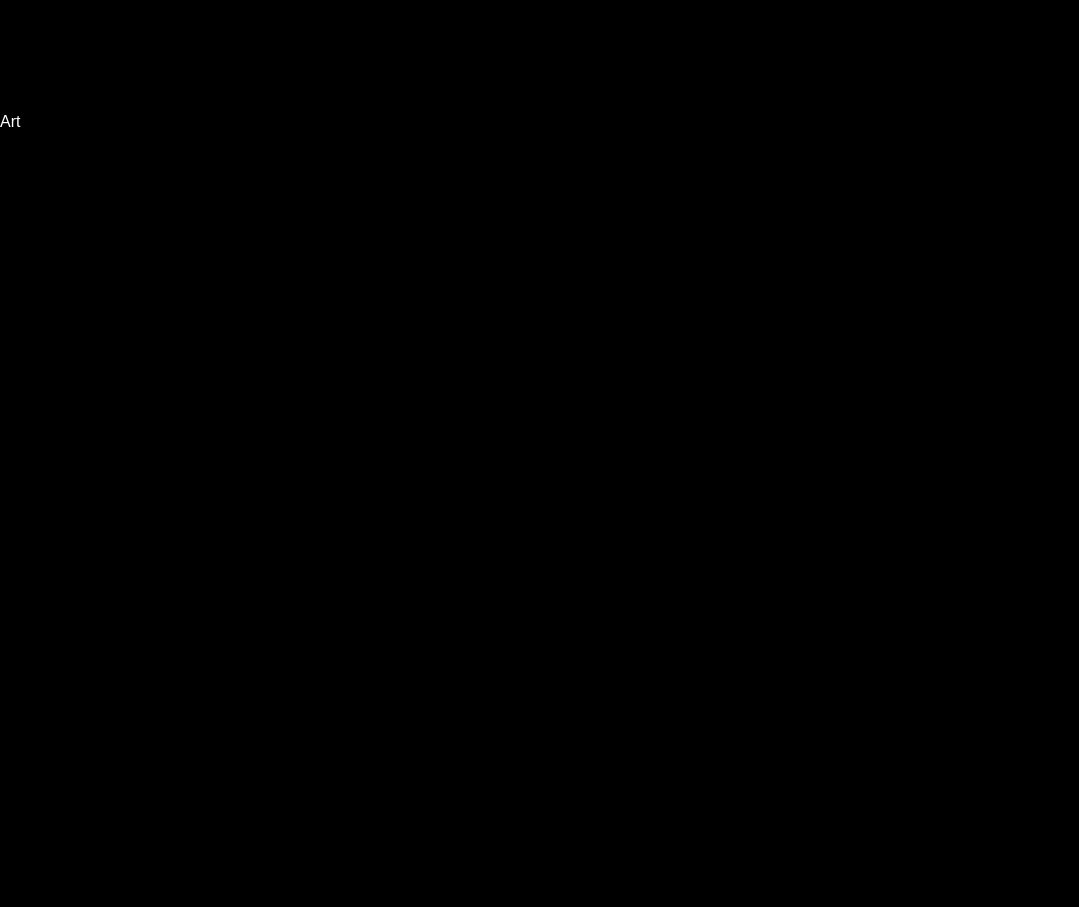
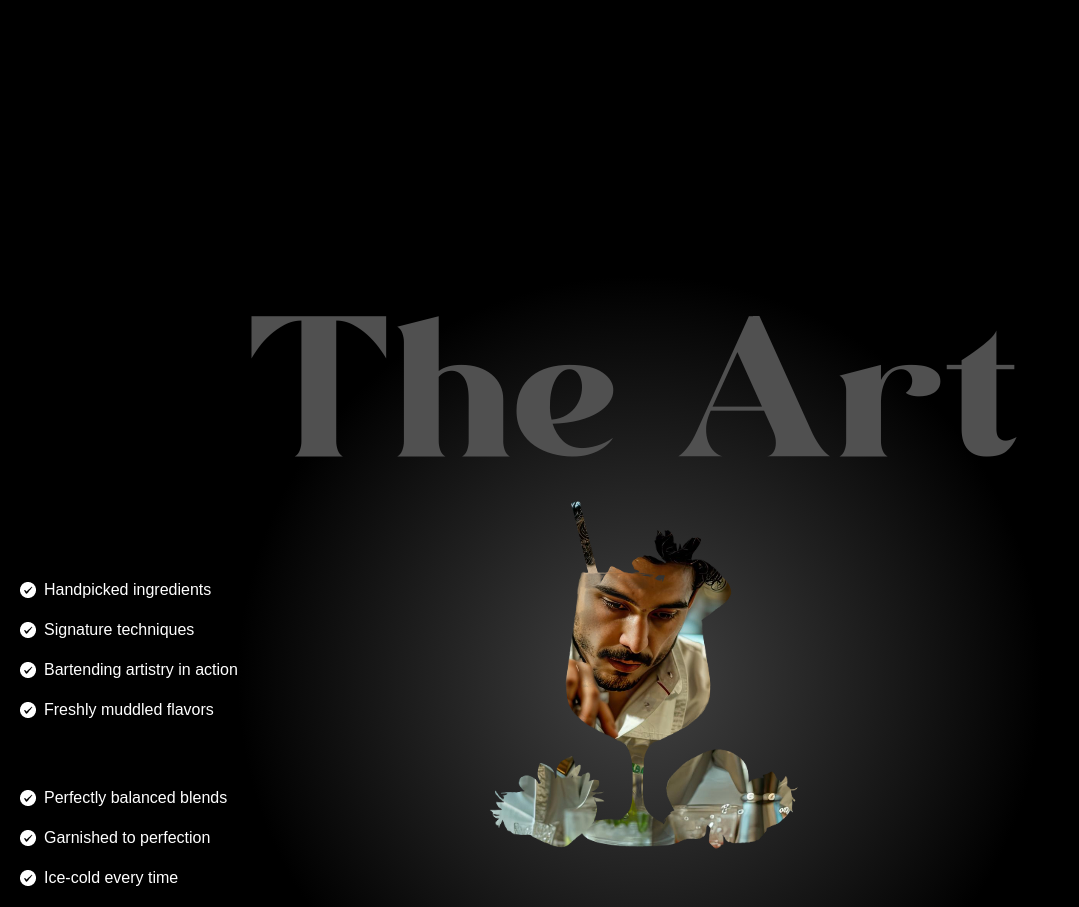
Before and after one commit to shahbaz-kamal/gsap-mojito, a React (Vite) app: page / in a window 1280 px wide. Shown: the part 2622-3529 px from the top of the page, without its empty margins (0-1079 px from the left). Built offline with nearby package versions, Linux system fonts and the light colour scheme; a web font is replaced by a local one.

Commit message:
implement the art section

```diff
--- a/src/components/Art.tsx
+++ b/src/components/Art.tsx
@@ -1,11 +1,77 @@
-
+import { useMediaQuery } from "react-responsive";
+import { featureLists, goodLists } from "../constants";
+import { useGSAP } from "@gsap/react";
+import gsap from "gsap";
 
 const Art = () => {
-    return (
-        <div>
-           Art
+  const isMobile = useMediaQuery({ maxWidth: 767 });
+  useGSAP(() => {
+    const start = isMobile ? "top 20%" : "top top";
+    const maskedTimeline = gsap.timeline({
+      scrollTrigger: {
+        trigger: "#art",
+        start,
+        end: "bottom center",
+        scrub: 1.5,
+        pin: true,
+      },
+    });
+    maskedTimeline
+      .to(".will-fade", { opacity: 0, stagger: 0.2, ease: "power1.inOut" })
+      .to(".masked-img", {
+        scale: 1.3,
+        maskPosition: "center",
+        maskSize: "400%",
+        duration: 1,
+        ease: "power1.inOut",
+      })
+      .to("#masked-content", { opacity: 1, duration: 1, ease: "power2.inOut" });
+  }, []);
+  return (
+    <div id="art">
+      <div className="container mx-auto h-full pt-20">
+        <h2 className="will-fade">The Art</h2>
+        <div className="content">
+          <ul className="space-y-4 will-fade">
+            {goodLists.map((feature, index) => (
+              <li key={index} className="flex items-center gap-2">
+                <img src="/images/check.png" alt="check" />
+                <p>{feature}</p>
+              </li>
+            ))}
+          </ul>
         </div>
-    );
+        <div className="cocktail-img">
+          <img
+            src="/images/under-img.jpg"
+            alt="cocktail"
+            className="abs-center masked-img size-full object-contain"
+          />
+        </div>
+        <div className="content">
+          <ul className="space-y-4 will-fade">
+            {featureLists.map((feature, index) => (
+              <li key={index} className="flex items-center justify-start gap-2">
+                <img src="/images/check.png" alt="check" />
+                <p className="md:w-fit w-60">{feature}</p>
+              </li>
+            ))}
+          </ul>
+        </div>
+
+        <div className="masked-container">
+          <h2>Sip-worthy perfection</h2>
+          <div className="masked-content">
+            <h3>Made with Craft, Poured with Passion</h3>
+            <p>
+              This isnt just a drink. it's a carefully crafted moment made just
+              for you
+            </p>
+          </div>
+        </div>
+      </div>
+    </div>
+  );
 };
 
 export default Art;
```
